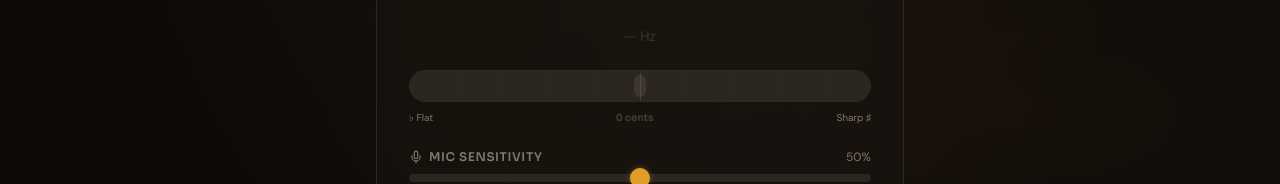
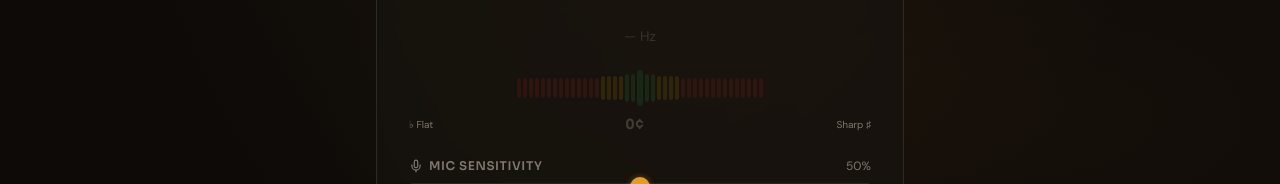
Before and after one commit to randysoller/FretMaster, a React (Vite) app: page /tuner in a window 1280 px wide. Shown: the part 402-586 px from the top of the page. Built offline with nearby package versions, Linux system fonts and the light colour scheme; no server answers.

Commit message:
Fix in-tune chime and add segmented meter

```diff
--- a/src/pages/Tuner.tsx
+++ b/src/pages/Tuner.tsx
@@ -366,9 +366,22 @@ export default function Tuner() {
     }
   }, []);
 
+  // Dedicated AudioContext for chime — created on first user gesture
+  const chimeCtxRef = useRef<AudioContext | null>(null);
+  const getChimeCtx = useCallback(() => {
+    if (!chimeCtxRef.current || chimeCtxRef.current.state === 'closed') {
+      chimeCtxRef.current = new AudioContext();
+    }
+    if (chimeCtxRef.current.state === 'suspended') {
+      chimeCtxRef.current.resume();
+    }
+    return chimeCtxRef.current;
+  }, []);
+
   // Bright chime "in tune" confirmation sound
   const playCowbellSound = useCallback(() => {
-    const ctx = new AudioContext();
+    try {
+      const ctx = getChimeCtx();
       const now = ctx.currentTime;
       const duration = 1.4;
 
@@ -377,21 +390,18 @@ export default function Tuner() {
       masterGain.gain.setTargetAtTime(0.0001, now + 0.06, duration * 0.28);
       masterGain.connect(ctx.destination);
 
-    // Shimmer with a subtle high shelf boost
       const highShelf = ctx.createBiquadFilter();
       highShelf.type = 'highshelf';
       highShelf.frequency.value = 3000;
       highShelf.gain.value = 4;
       highShelf.connect(masterGain);
 
-    // High-pass to keep it airy
       const hp = ctx.createBiquadFilter();
       hp.type = 'highpass';
       hp.frequency.value = 800;
       hp.Q.value = 0.5;
       hp.connect(highShelf);
 
-    // Three sine partials for a bright, bell-like chime
       const partials = [
         { freq: 1568, amp: 0.40, decay: 0.45 },
         { freq: 2350, amp: 0.25, decay: 0.32 },
@@ -411,7 +421,6 @@ export default function Tuner() {
         osc.stop(now + duration);
       });
 
-    // Soft metallic transient — tiny filtered noise for the "ting"
       const tLen = Math.floor(ctx.sampleRate * 0.006);
       const tBuf = ctx.createBuffer(1, tLen, ctx.sampleRate);
       const tData = tBuf.getChannelData(0);
@@ -429,9 +438,10 @@ export default function Tuner() {
       tBP.connect(tGain);
       tGain.connect(hp);
       tSrc.start(now);
-
-    setTimeout(() => ctx.close(), (duration + 0.5) * 1000);
-  }, []);
+    } catch (e) {
+      console.log('Chime sound error:', e);
+    }
+  }, [getChimeCtx]);
 
   // Reference tone playback — realistic acoustic guitar synthesis
   const playReferenceTone = useCallback((gs: GuitarString) => {
@@ -585,6 +595,21 @@ export default function Tuner() {
     setTimeout(() => setPlayingString((prev) => prev === gs.string ? null : prev), 2200);
     setTimeout(() => ctx.close(), (duration + 0.5) * 1000);
   }, []);
+
+  // Warm up chime context on first user interaction so it's ready for auto-play
+  useEffect(() => {
+    const warmUp = () => {
+      getChimeCtx();
+      window.removeEventListener('click', warmUp);
+      window.removeEventListener('touchstart', warmUp);
+    };
+    window.addEventListener('click', warmUp, { once: true });
+    window.addEventListener('touchstart', warmUp, { once: true });
+    return () => {
+      window.removeEventListener('click', warmUp);
+      window.removeEventListener('touchstart', warmUp);
+    };
+  }, [getChimeCtx]);
 
   // Auto-start listening on mount
   useEffect(() => {
@@ -751,40 +776,61 @@ export default function Tuner() {
 
             </div>
 
-            {/* Cents meter */}
+            {/* Segmented cents meter */}
             <div className="space-y-2">
-              <div className="relative h-8 rounded-full bg-[hsl(var(--bg-surface))] overflow-hidden border border-[hsl(var(--border-subtle))]">
-                {/* Center line */}
-                <div className="absolute left-1/2 top-0 bottom-0 w-px bg-[hsl(var(--text-muted)/0.3)]" />
-                {/* Tick marks */}
-                {[-40, -30, -20, -10, 10, 20, 30, 40].map((tick) => (
+              <div className="flex items-center justify-center gap-[2px] px-1">
+                {Array.from({ length: 41 }, (_, i) => {
+                  const segCents = (i - 20) * 2.5;
+                  const isCenter = i === 20;
+                  const absSegCents = Math.abs(segCents);
+
+                  // Zone colors
+                  let hue: string;
+                  if (absSegCents <= 5) hue = '142 71% 45%';
+                  else if (absSegCents <= 15) hue = '45 93% 47%';
+                  else hue = '0 72% 51%';
+
+                  // Fill logic: light segments from center toward current offset
+                  const cur = shownNote ? centsFromTarget : 0;
+                  const hasSignal = !!shownNote;
+                  let lit = false;
+                  if (hasSignal) {
+                    if (isCenter && Math.abs(cur) < 2.5) {
+                      lit = true;
+                    } else if (cur > 0 && segCents > 0 && segCents <= cur + 1.25) {
+                      lit = true;
+                    } else if (cur < 0 && segCents < 0 && segCents >= cur - 1.25) {
+                      lit = true;
+                    }
+                    // Always light center when within green zone
+                    if (isCenter && Math.abs(cur) <= 5) lit = true;
+                  }
+
+                  return (
                     <div
-                    key={tick}
-                    className="absolute top-0 bottom-0 w-px bg-[hsl(var(--border-subtle)/0.5)]"
-                    style={{ left: `${50 + tick}%` }}
+                      key={i}
+                      className="rounded-sm transition-all duration-150"
+                      style={{
+                        width: isCenter ? 6 : 4,
+                        height: isCenter ? 36 : absSegCents <= 5 ? 28 : absSegCents <= 15 ? 24 : 20,
+                        backgroundColor: lit
+                          ? `hsl(${hue})`
+                          : `hsl(${hue} / 0.12)`,
+                        boxShadow: lit
+                          ? `0 0 8px hsl(${hue} / 0.5), 0 0 2px hsl(${hue} / 0.3)`
+                          : 'none',
+                      }}
                     />
-                ))}
-                {/* Indicator */}
-                <motion.div
-                  className={`absolute top-1 bottom-1 w-3 rounded-full transition-colors duration-300 ${
-                    !shownNote
-                      ? 'bg-[hsl(var(--text-muted)/0.2)]'
-                      : isTargetInTune
-                        ? 'bg-[hsl(142_71%_45%)] shadow-[0_0_12px_hsl(142_71%_45%/0.6)]'
-                        : isTargetClose
-                          ? 'bg-[hsl(var(--color-emphasis))] shadow-[0_0_8px_hsl(var(--color-emphasis)/0.5)]'
-                          : 'bg-[hsl(var(--semantic-error))] shadow-[0_0_8px_hsl(var(--semantic-error)/0.5)]'
-                  }`}
-                  animate={{ left: `calc(${50 + (shownNote ? targetMeterPosition : 0)}% - 6px)` }}
-                  transition={{ type: 'spring', stiffness: 300, damping: 25 }}
-                />
+                  );
+                })}
               </div>
-              <div className="flex justify-between text-[10px] font-body text-[hsl(var(--text-muted))]">
+              {/* Labels */}
+              <div className="flex justify-between items-center text-[10px] font-body text-[hsl(var(--text-muted))]">
                 <span>♭ Flat</span>
-                <span className={`font-display font-bold tabular-nums transition-colors duration-300 ${
+                <span className={`font-display text-sm font-bold tabular-nums transition-colors duration-300 ${
                   !shownNote ? 'text-[hsl(var(--text-muted)/0.4)]' : isTargetInTune ? 'text-[hsl(142_71%_45%)]' : isTargetClose ? 'text-[hsl(var(--color-emphasis))]' : 'text-[hsl(var(--text-default))]'
                 }`}>
-                  {shownNote ? `${centsFromTarget > 0 ? '+' : ''}${centsFromTarget} cents` : '0 cents'}
+                  {shownNote ? `${centsFromTarget > 0 ? '+' : ''}${centsFromTarget}¢` : '0¢'}
                 </span>
                 <span>Sharp ♯</span>
               </div>
```
Lines whose indentation alone changed are shown as unchanged.
